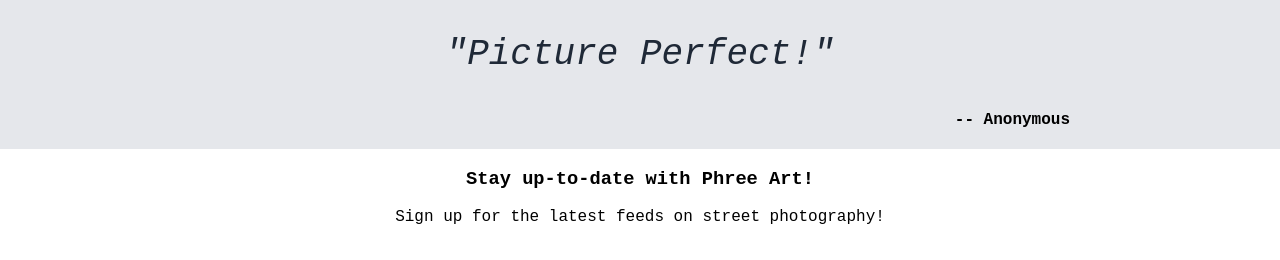
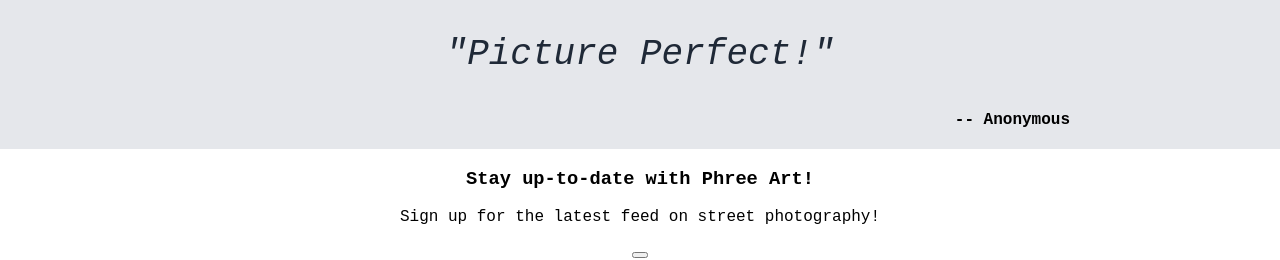
Before and after one commit to NkululekoCyrilCele/project-landing-page, a plain HTML site: page index.html in a window 1280 px wide. Shown: the part 1787-2047 px from the top of the page. Drawn offline with Linux system fonts and the light colour scheme.

Commit message:
modify index.html

```diff
--- a/index.html
+++ b/index.html
@@ -98,8 +98,11 @@
                     Stay up-to-date with Phree Art!
                 </h3>
                 <p>
-                    Sign up for the latest feeds on street photography!
+                    Sign up for the latest feed on street photography!
                 </p>
+            </div>
+            <div class="button-two">
+                <button type="button"></button>
             </div>
         </div>
     </body>
```
